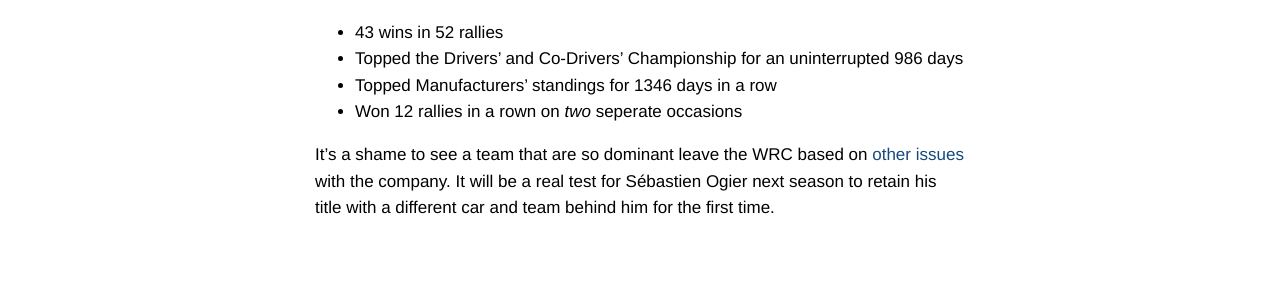
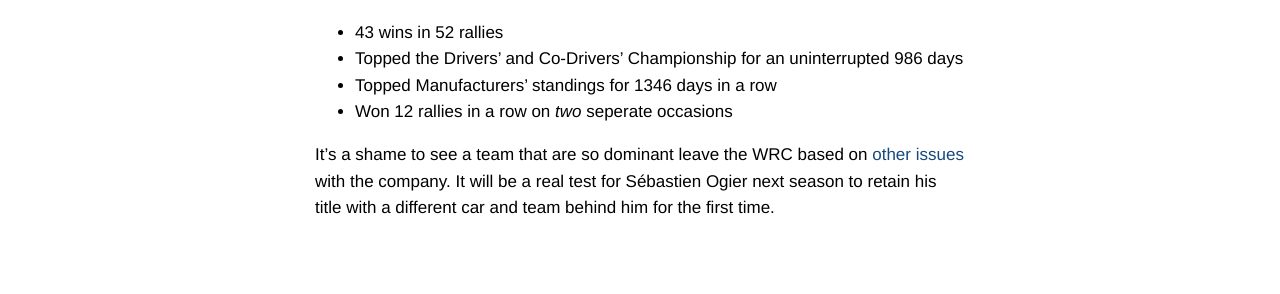
Before and after one commit to colmulhall/colmulhall.github.io, a Jekyll site: the page built from _posts/2016-11-23-volkswagens-four-years.md, in a window 1280 px wide. Shown: the part 386-680 px from the top of the page. Built offline with Jekyll 4.4.1, drawn with Linux system fonts in a browser that asks for light colours.

Commit message:
Typo..........

```diff
--- a/_posts/2016-11-23-volkswagens-four-years.md
+++ b/_posts/2016-11-23-volkswagens-four-years.md
@@ -14,7 +14,7 @@
 * 43 wins in 52 rallies
 * Topped the Drivers’ and Co-Drivers’ Championship for an uninterrupted 986 days
 * Topped Manufacturers’ standings for 1346 days in a row
-* Won 12 rallies in a rown on *two* seperate occasions
+* Won 12 rallies in a row on *two* seperate occasions
 
 It's a shame to see a team that are so dominant leave the WRC based on [other issues][scandal] with the company. It will be a real test for Sébastien Ogier next season to retain his title with a different car and team behind him for the first time.
 
```
